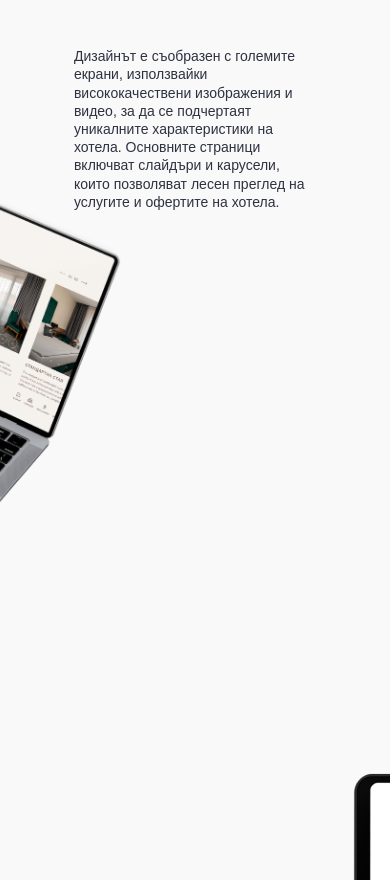
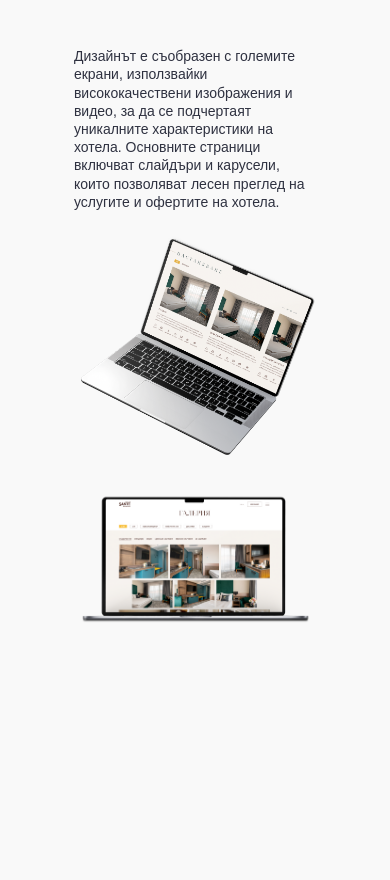
Before and after one commit to MustafaDzh/Sante-Case, a website: page index.html in a window 390 px wide. Shown: the part 6794-7674 px from the top of the page. After the commit the page ends 7428 px from the top, so only its background shows below. Drawn offline with Linux system fonts and the light colour scheme; a web font is replaced by a local one.

Commit message:
desktop ressponsive

```diff
--- a/index.html
+++ b/index.html
@@ -868,7 +868,7 @@
                             <img src="./images/laptop-2.png" alt="">
                         </div>
                     </div>
-                    <div class="section_desktop-wrapper--content_imasge">
+                    <div class="section_desktop-wrapper--content_image">
                         <img src="./images/laptop.png" alt="">
                     </div>
                 </div>
--- a/scss/desktop.module.scss
+++ b/scss/desktop.module.scss
@@ -3,11 +3,11 @@
     position: relative;
     overflow: hidden;
 
-    @media screen and (max-width:1024px) {
+    @media screen and (max-width: 1024px) {
         padding-top: 100px;
     }
 
-    @media screen and (max-width:480px) {
+    @media screen and (max-width: 480px) {
         padding-top: 50px;
     }
 
@@ -20,20 +20,12 @@
             &_top {
                 display: flex;
 
-                @media screen and (max-width:1280px) {
+                @media screen and (max-width: 1280px) {
                     width: 100%;
                     padding: 0px 50px;
                 }
 
-                @media screen and (max-width:768px) {
-                    gap: 70px;
-                }
-
-                @media screen and (max-width:480px) {
-                    gap: 50px;
-                }
-
-                @media screen and (max-width:1024px) {
+                @media screen and (max-width: 1024px) {
                     flex-direction: column-reverse;
                     padding: 0px 50px;
                 }
@@ -42,8 +34,9 @@
                     width: 100%;
                     z-index: 2;
 
-                    @media screen and (max-width:1024px) {
-                        margin: 0 auto;
+                    @media screen and (max-width: 1024px) {
+                        width: auto;
+                        padding-top: 50px;
                     }
 
                     img {
@@ -57,20 +50,24 @@
                     gap: 25px;
                     width: 70%;
 
-                    @media screen and (max-width:1440px) {
+                    @media screen and (max-width: 1440px) {
                         width: 60%;
                     }
 
-                    @media screen and (max-width:1280px) {
+                    @media screen and (max-width: 1280px) {
                         width: 48%;
                     }
 
-                    @media screen and (max-width:1024px) {
+                    @media screen and (max-width: 1024px) {
                         width: 100%;
                     }
 
                     .desc {
                         text-align: right;
+
+                        @media screen and (max-width:1024px) {
+                            text-align: left;
+                        }
                     }
                 }
             }
@@ -78,26 +75,28 @@
             &_bottom {
                 display: flex;
                 justify-content: space-between;
-                margin-top: -150px;
+                transform: translate(0px, -150px); // Replaces negative margin-top
                 margin-left: auto;
 
-                @media screen and (max-width:1280px) {
+                @media screen and (max-width: 1280px) {
                     width: 100%;
                     padding: 0px 50px;
+                    transform: translate(0px, 0px); // Reset for smaller screens
                 }
 
-                @media screen and (max-width:1024px) {
+                @media screen and (max-width: 1024px) {
                     width: 100%;
                     margin-top: 50px;
                     padding: 0px 50px;
+                    transform: translate(0px, 0px); // Reset for smaller screens
                 }
 
-                @media screen and (max-width:1024px) {
+                @media screen and (max-width: 1024px) {
                     flex-direction: column;
                     gap: 50px;
                     justify-content: center;
 
-                    @media screen and (max-width:768px) {
+                    @media screen and (max-width: 768px) {
                         gap: 20px;
                     }
                 }
@@ -109,44 +108,51 @@
                     gap: 100px;
                     justify-content: flex-end;
 
-                    @media screen and (max-width:1440px) {
+                    @media screen and (max-width: 1440px) {
                         width: 45%;
                     }
 
-                    @media screen and (max-width:1024px) {
+                    @media screen and (max-width: 1024px) {
                         width: 100%;
                     }
 
-                    @media screen and (max-width:768px) {
+                    @media screen and (max-width: 768px) {
                         gap: 70px;
                     }
 
-                    @media screen and (max-width:480px) {
+                    @media screen and (max-width: 480px) {
                         gap: 50px;
                     }
                 }
 
                 &-secondPhoto {
                     width: 100%;
-                    margin-top: -100px;
-                    margin-left: -400px;
+                    transform: translate(-130px, -20px);
                     padding-bottom: 100px;
 
-                    @media screen and (max-width:768px) {
+                    @media screen and (max-width: 1440px) {
+                        transform: translate(0px, -100px);
+                    }
+
+                    @media screen and (max-width:1280px) {
+                        transform: translate(50px, -200px);
+                        padding-bottom: 0px;
+                    }
+
+                    @media screen and (max-width: 1024px) {
                         width: auto;
+                        transform: translate(0px, 0px); // Reset for smaller screens
                     }
 
                     img {
                         width: 100%;
+                    }
+                }
+            }
 
-                        @media screen and (max-width:768px) {
-                            width: 80%;
-                        }
-
-                        @media screen and (max-width:480px) {
-                            width: 70%;
-                        }
-                    }
+            &_image {
+                img {
+                    width: 100%;
                 }
             }
         }
--- a/scss/sitemap.module.scss
+++ b/scss/sitemap.module.scss
@@ -24,7 +24,7 @@
                 }
 
                 &-text {
-                    // padding: 182px 0 0 373px;
+                    padding-top: 105px;
                     width: 100%;
 
                     @media screen and (max-width:1024px) {
```
Also changed, not shown: css/desktop.module.css, css/sitemap.module.css, css/styles.module.css, 3 other files.
